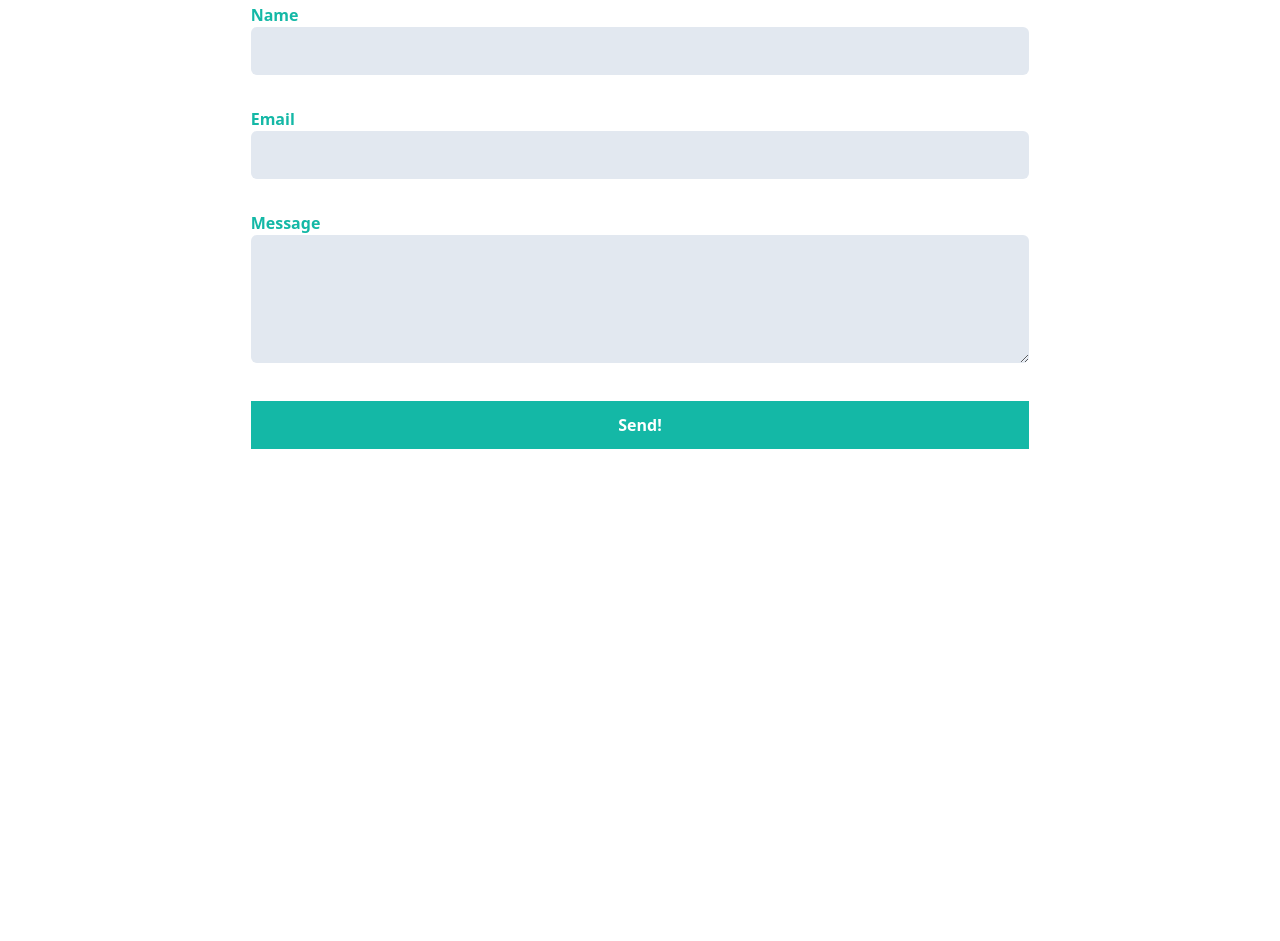
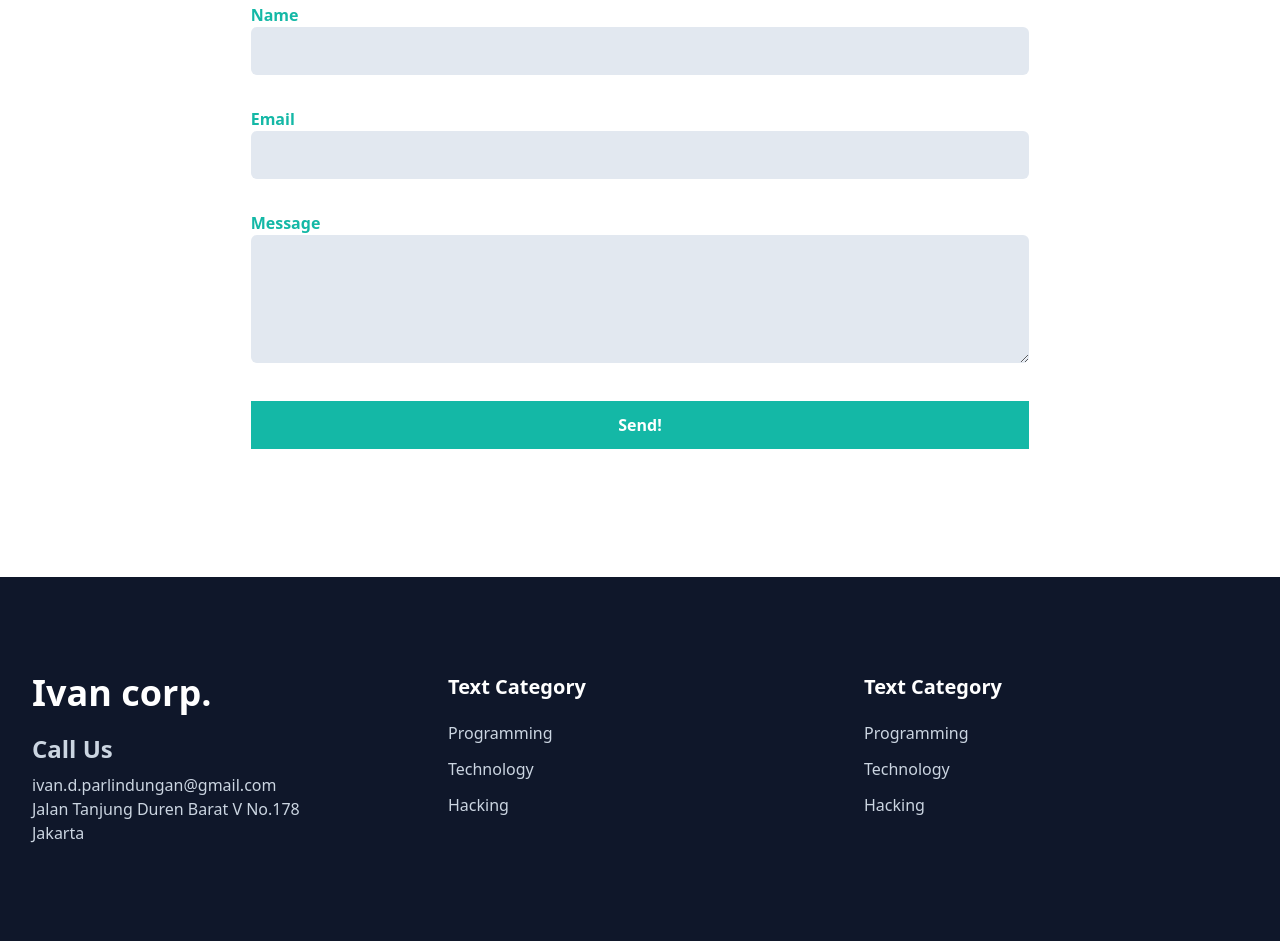
Before and after one commit to danielivan09/profile-tailwindcss, a website: page index.html in a window 1280 px wide. Shown: the part 4368-5309 px from the top of the page. Before the commit the page ends 4945 px from the top, so only its background shows below. Drawn offline with Linux system fonts and the light colour scheme.

Commit message:
adding text category in footer

```diff
--- a/index.html
+++ b/index.html
@@ -391,6 +391,51 @@
     </section>
     <!-- Contact Section End -->
 
+    <!-- Footer Section Start -->
+    <footer class="bg-secondary pt-24 pb-12">
+        <div class="container">
+            <div class="flex flex-wrap">
+                <div class="w-full px-4 mb-12 text-slate-300 font-medium md:w-1/3">
+                    <h2 class="font-bold text-4xl text-white mb-5">Ivan corp.</h2>
+                    <h3 class="font-bold text-2xl mb-2">Call Us</h3>
+                    <p>ivan.d.parlindungan@gmail.com</p>
+                    <p>Jalan Tanjung Duren Barat V No.178</p>
+                    <p>Jakarta</p>
+                </div>
+
+                <div class="w-full px-4 mb-12 md:w-1/3">
+                    <h3 class="font-semibold text-xl text-white mb-5">Text Category</h3>
+                    <ul class="text-slate-300">
+                        <li>
+                            <a href="#" class="inline-block text-base hover:text-primary mb-3">Programming</a>
+                        </li>
+                        <li>
+                            <a href="#" class="inline-block text-base hover:text-primary mb-3">Technology</a>
+                        </li>
+                        <li>
+                            <a href="#" class="inline-block text-base hover:text-primary mb-3">Hacking</a>
+                        </li>
+                    </ul>
+                </div>
+                <div class="w-full px-4 mb-12 md:w-1/3">
+                    <h3 class="font-semibold text-xl text-white mb-5">Text Category</h3>
+                    <ul class="text-slate-300">
+                        <li>
+                            <a href="#" class="inline-block text-base hover:text-primary mb-3">Programming</a>
+                        </li>
+                        <li>
+                            <a href="#" class="inline-block text-base hover:text-primary mb-3">Technology</a>
+                        </li>
+                        <li>
+                            <a href="#" class="inline-block text-base hover:text-primary mb-3">Hacking</a>
+                        </li>
+                    </ul>
+                </div>
+            </div>
+        </div>
+    </footer>
+    <!-- Footer Section Emd -->
+
 
 
     <script src="dist/js/script.js"></script>
```
Also changed, not shown: dist/output.css.
